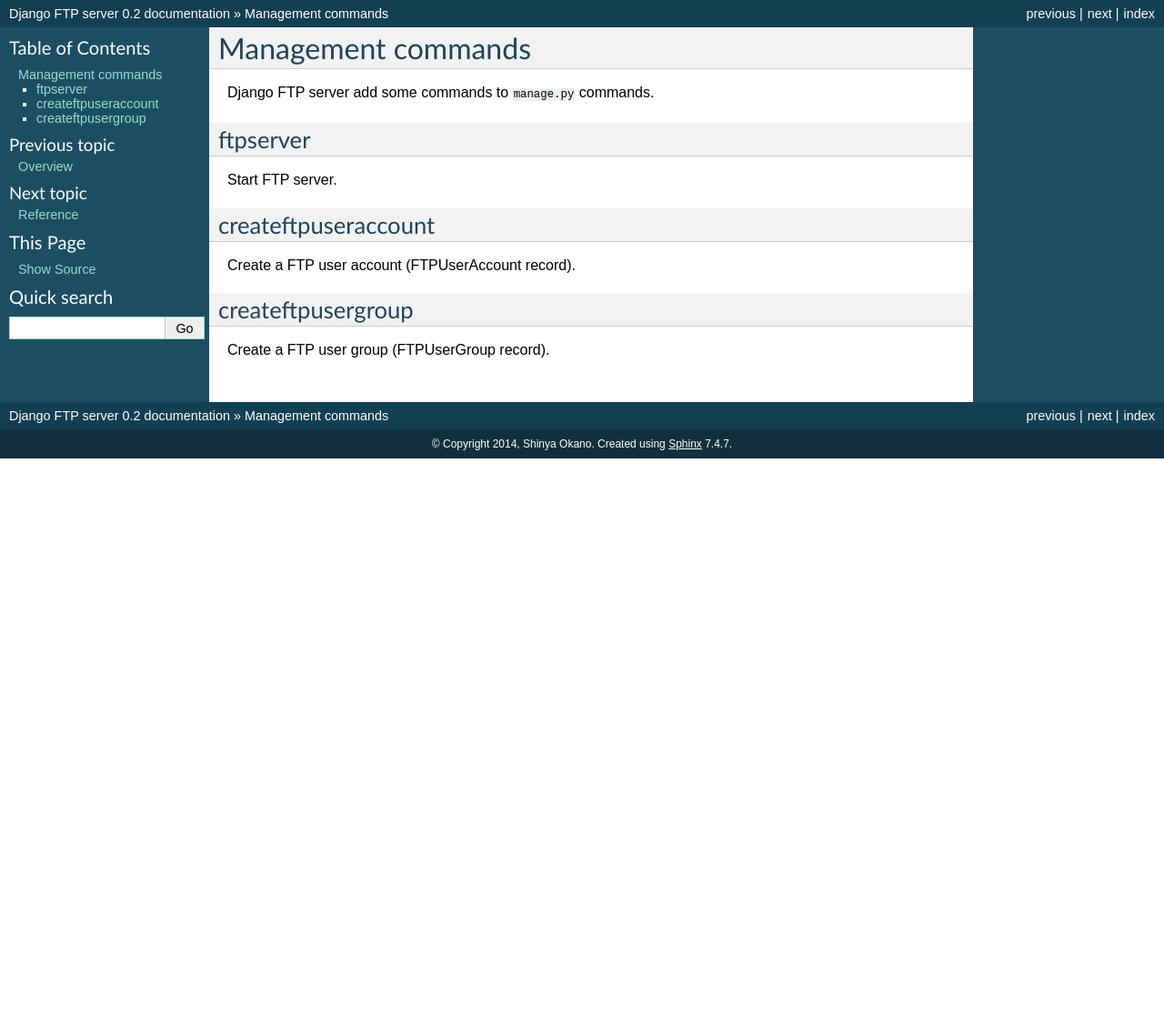
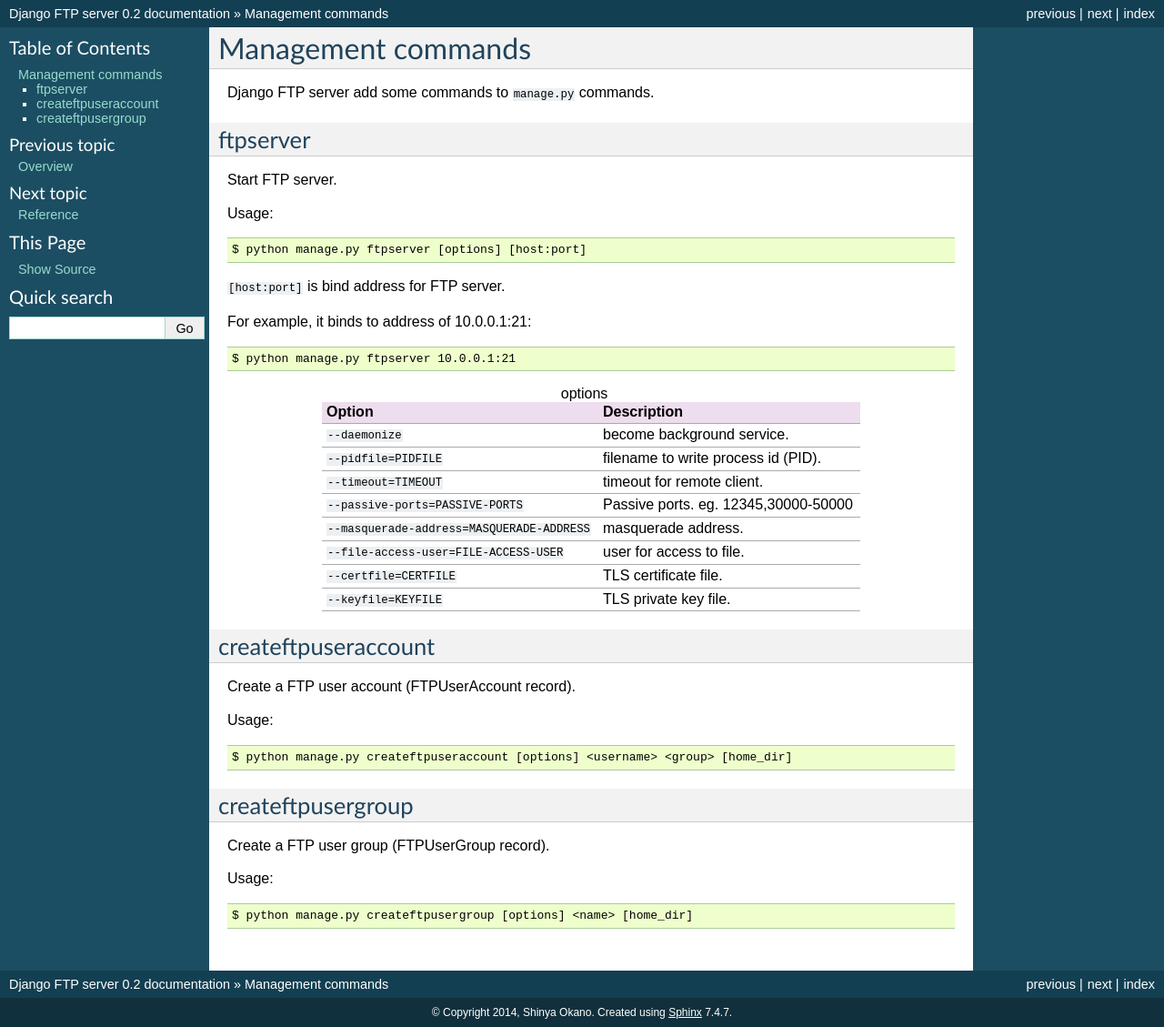
Before and after one commit to mrtnnk/martin-django-ftpserver, a Sphinx documentation site: the page built from docs/source/management_commands.rst, in a window 1280 px wide. Shown: the whole page at 91% size. Built offline with Sphinx 7.4.7, drawn with Linux system fonts in a browser that asks for light colours; before the commit the page ends 900 px from its top, so only the background shows below that.

Commit message:
update docs

```diff
--- a/ChangeLog.rst
+++ b/ChangeLog.rst
@@ -7,6 +7,7 @@
 :release-date:
 
 * support TLS (--certfile option)
+* testing on Python 3.4
 
 0.1
 ===
--- a/docs/source/management_commands.rst
+++ b/docs/source/management_commands.rst
@@ -9,12 +9,43 @@
 
 Start FTP server.
 
+Usage::
+
+   $ python manage.py ftpserver [options] [host:port]
+
+``[host:port]`` is bind address for FTP server.
+
+For example, it binds to address of 10.0.0.1:21::
+
+   $ python manage.py ftpserver 10.0.0.1:21
+
+.. csv-table:: options
+   :header-rows: 1
+
+   Option,Description
+   ``--daemonize``,become background service.
+   ``--pidfile=PIDFILE``,filename to write process id (PID).
+   ``--timeout=TIMEOUT``,timeout for remote client.
+   ``--passive-ports=PASSIVE-PORTS``,"Passive ports. eg. 12345,30000-50000"
+   ``--masquerade-address=MASQUERADE-ADDRESS``,masquerade address.
+   ``--file-access-user=FILE-ACCESS-USER``,user for access to file.
+   ``--certfile=CERTFILE``,TLS certificate file.
+   ``--keyfile=KEYFILE``,TLS private key file.
+
 createftpuseraccount
 ====================
 
 Create a FTP user account (FTPUserAccount record).
 
+Usage::
+
+   $ python manage.py createftpuseraccount [options] <username> <group> [home_dir]
+
 createftpusergroup
 ==================
 
 Create a FTP user group (FTPUserGroup record).
+
+Usage::
+
+   $ python manage.py createftpusergroup [options] <name> [home_dir]
```
Also changed, not shown: 1 other file.
